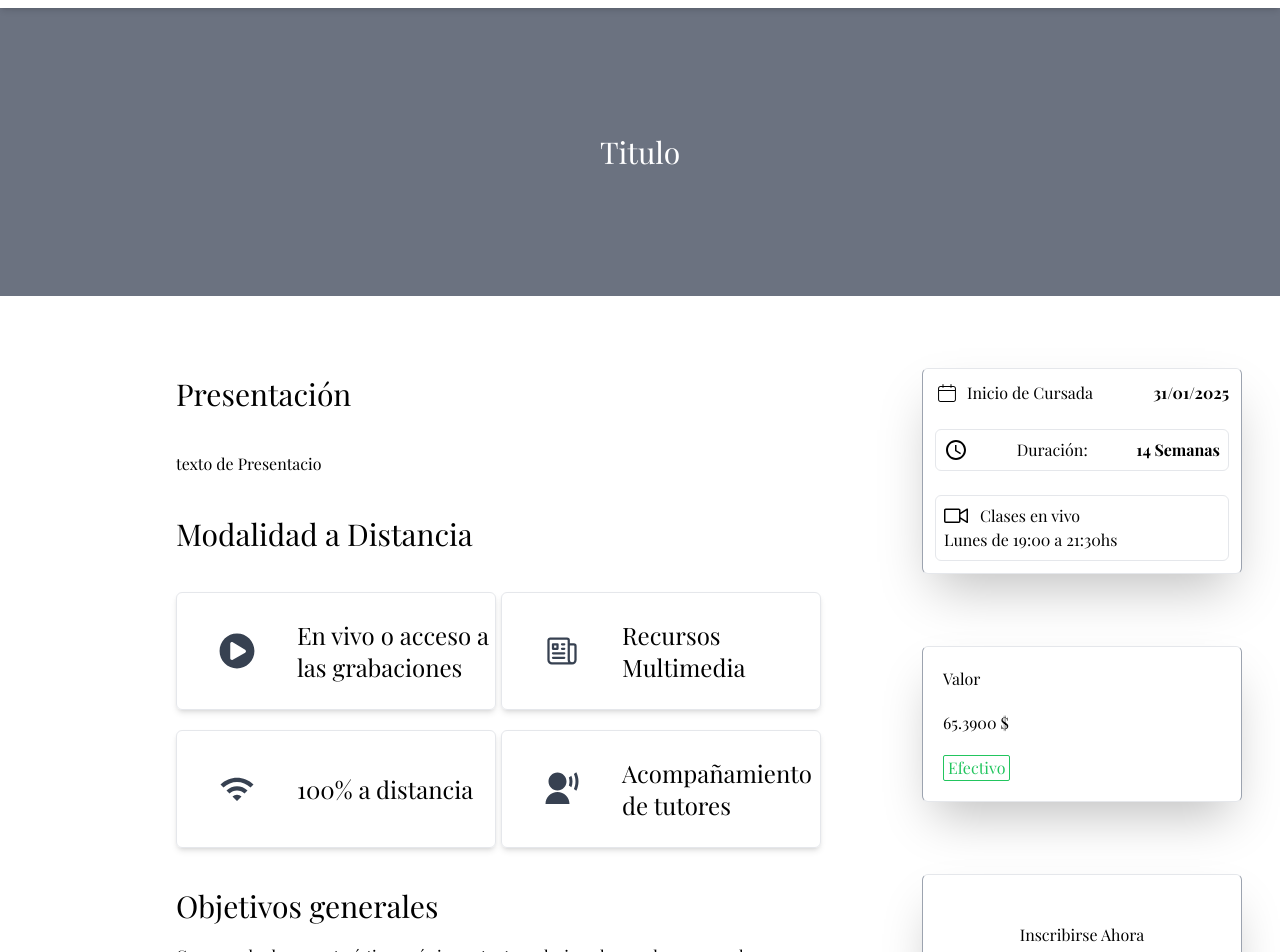
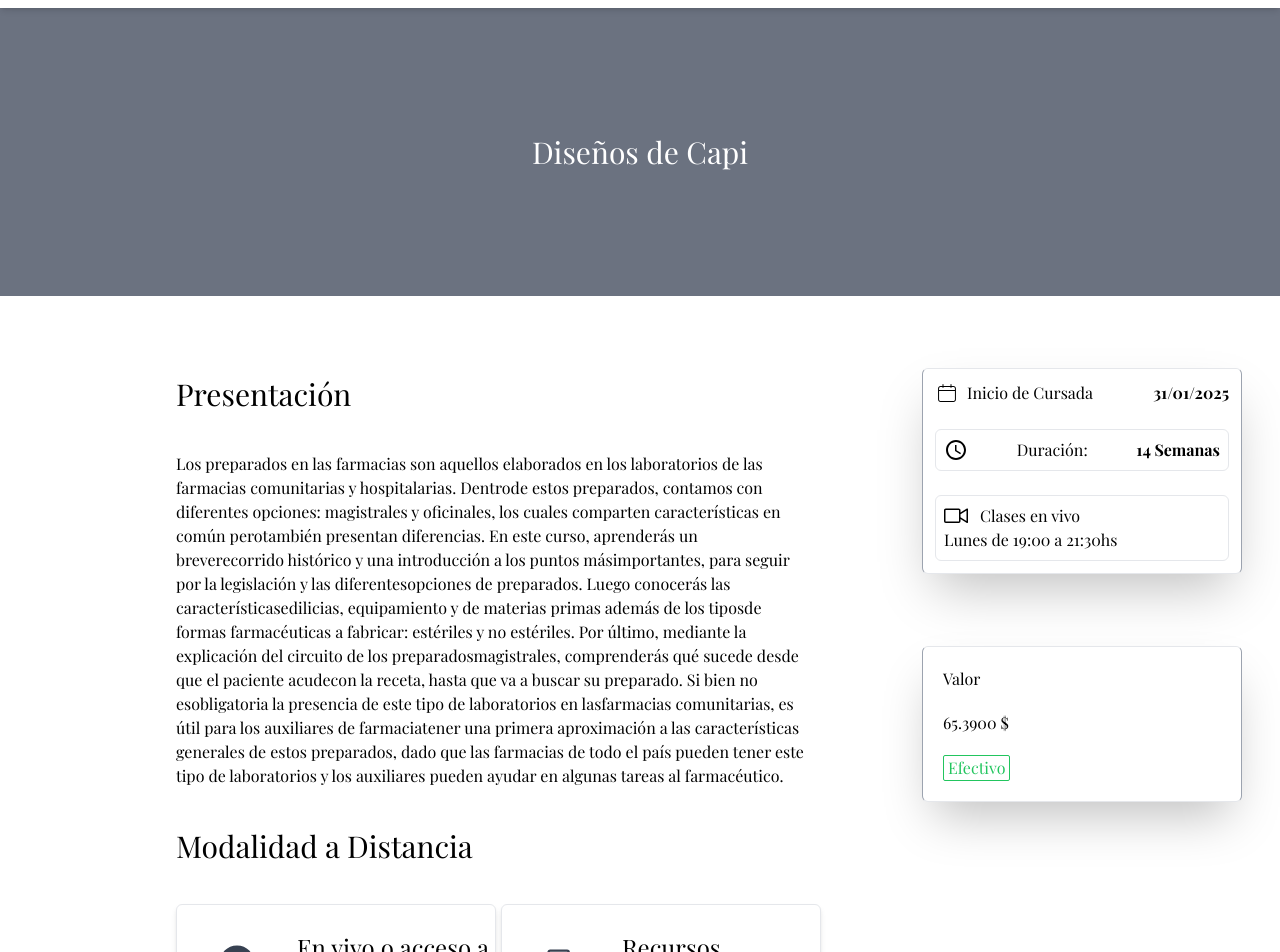
Before and after one commit to miguegomez2706/Manicure, a React (Vite) app in the folder Manicura/: page /InfoCurso in a window 1280 px wide. Shown: the part 80-1032 px from the top of the page. Built offline with nearby package versions, Linux system fonts and the light colour scheme.

Commit message:
Sacando botones para dejarlo statico

```diff
--- a/Manicura/src/components/atoms/TextSwiper.jsx
+++ b/Manicura/src/components/atoms/TextSwiper.jsx
@@ -17,11 +17,10 @@ const TextSwiper = () => {
       </h1>
       <div className="mt-5 sm:mt-8 flex justify-center w-full">
         <Btn
-          text="Reserva una cita"
+          text="Ver Servicios"
           onClick={() => navigate("/turnos")}
           className="px-7 py-3  text-white cursor-pointer text-xl mt-8 sm:mt-4 border-2 border-solid border-gray-900 hover:bg-buttonHover hover:border-gray-900 bg-gray-900 hover:bg-transparent"
         />
-        Reserva una cita
       </div>
     </div>
   );
--- a/Manicura/src/components/molecules/homeSwiper/HomeSwiper.jsx
+++ b/Manicura/src/components/molecules/homeSwiper/HomeSwiper.jsx
@@ -1,4 +1,4 @@
-import ReusableSwiper from "../organisms/ReusableSwiper";
+import ReusableSwiper from "../../organisms/ReusableSwiper";
 import "swiper/css";
 import TextSwiper from "../../atoms/TextSwiper";
 
--- a/Manicura/src/components/organisms/InfoCurso.jsx
+++ b/Manicura/src/components/organisms/InfoCurso.jsx
@@ -5,11 +5,11 @@ import { RiUserVoiceFill } from "react-icons/ri";
 import { CiCalendar } from "react-icons/ci";
 import { GoDeviceCameraVideo } from "react-icons/go";
 import BgWhiteCard from "../atoms/BgWhiteCard";
-import Btn from "../atoms/Btn";
+// import Btn from "../atoms/Btn";
 
 const InfoCurso = ({
-  titulo = "Titulo",
-  textPresentation = "texto de Presentacio",
+  titulo = "Diseños de Capi",
+  textPresentation = " Los preparados en las farmacias son aquellos elaborados en los laboratorios de las farmacias comunitarias y hospitalarias. Dentrode estos preparados, contamos con diferentes opciones: magistrales              y oficinales, los cuales comparten características en común perotambién presentan diferencias. En este curso, aprenderás un breverecorrido histórico y una introducción a los puntos másimportantes, para seguir por la legislación y las diferentesopciones de preparados. Luego conocerás las característicasedilicias, equipamiento y de materias primas además de los tiposde formas farmacéuticas a fabricar: estériles y no estériles. Por último, mediante la explicación del circuito de los preparadosmagistrales, comprenderás qué sucede desde que el paciente acudecon la receta, hasta que va a buscar su preparado. Si bien no esobligatoria la presencia de este tipo de laboratorios en lasfarmacias comunitarias, es útil para los auxiliares de farmaciatener una primera aproximación a las características generales de estos preparados, dado que las farmacias de todo el país pueden tener este tipo de laboratorios y los auxiliares pueden ayudar en algunas tareas al farmacéutico.",
 }) => {
   return (
     <div className="min-h-screen">
@@ -21,25 +21,7 @@ const InfoCurso = ({
           <div className="my-10">
             <h3 className="text-3xl mb-10">Presentación</h3>
             <p>
-              {/* Los preparados en las farmacias son aquellos elaborados en los
-              laboratorios de las farmacias comunitarias y hospitalarias. Dentro
-              de estos preparados, contamos con diferentes opciones: magistrales
-              y oficinales, los cuales comparten características en común pero
-              también presentan diferencias. En este curso, aprenderás un breve
-              recorrido histórico y una introducción a los puntos más
-              importantes, para seguir por la legislación y las diferentes
-              opciones de preparados. Luego conocerás las características
-              edilicias, equipamiento y de materias primas además de los tipos
-              de formas farmacéuticas a fabricar: estériles y no estériles. Por
-              último, mediante la explicación del circuito de los preparados
-              magistrales, comprenderás qué sucede desde que el paciente acude
-              con la receta, hasta que va a buscar su preparado. Si bien no es
-              obligatoria la presencia de este tipo de laboratorios en las
-              farmacias comunitarias, es útil para los auxiliares de farmacia
-              tener una primera aproximación a las características generales de
-              estos preparados, dado que las farmacias de todo el país pueden
-              tener este tipo de laboratorios y los auxiliares pueden ayudar en
-              algunas tareas al farmacéutico.
+              {/*
                */}
               {textPresentation}
             </p>
@@ -132,7 +114,7 @@ const InfoCurso = ({
                 </div>
               </div>
             </BgWhiteCard>
-            <BgWhiteCard customStyle="p-5 min-w-80">
+            {/* <BgWhiteCard customStyle="p-5 min-w-80">
               <div className="px-5">
                 <Btn
                   textColor="text-black"
@@ -145,7 +127,7 @@ const InfoCurso = ({
                   bgColor="trashover:bg-buttonHover hover:border-gray-900 bg-gray-900 hover:bg-transparent hover:text-black"
                 />
               </div>
-            </BgWhiteCard>
+            </BgWhiteCard> */}
           </div>
         </div>
       </div>
--- a/Manicura/src/components/organisms/ListCurso.jsx
+++ b/Manicura/src/components/organisms/ListCurso.jsx
@@ -1,7 +1,6 @@
 import Curso from "../cursos/Curso";
 import { contenidoCursos } from "../../assets/dataStore";
 import { useEffect, useState } from "react";
-import FormularioReserva from "../services/FormularioReserva";
 
 const ListCurso = () => {
   const [isVisible, setIsVisible] = useState(false);
@@ -14,14 +13,6 @@ const ListCurso = () => {
     setTimeout(() => setIsVisible(true), 1);
   }, []);
 
-  const handleFormularioSubmit = (formData) => {
-    console.log("Datos enviados desde Confirm:", formData);
-  };
-
-  const fields = [
-    { name: "Direccion", label: "Direccion", required: true },
-    { name: "apellido", label: "Apellido", required: true },
-  ];
   return (
     <div
       className={` 2xl:px-44 animate-fade-in transition-opacity duration-700 ease-in-out ${
@@ -39,7 +30,6 @@ const ListCurso = () => {
             />
           </div>
         ))}
-        <FormularioReserva onSubmit={handleFormularioSubmit} fields={fields} />
       </div>
     </div>
   );
--- a/Manicura/src/components/services/Turnos.jsx
+++ b/Manicura/src/components/services/Turnos.jsx
@@ -49,17 +49,17 @@ const Turnos = () => {
             <p className="text-sm sm:text-[1.2rem] text-gray-700 mb-5">
               {servicio.descripcion}
             </p>
-            <p className="text-sm sm:text-lg text-gray-900 mb-10">
+            <p className="text-sm sm:text-lg text-gray-900">
               Precio:
               <span className="font-numeros font-bold ml-2">
                 ${servicio.precio.toLocaleString("es-ES")}
               </span>
             </p>
-            <Btn
+            {/* <Btn
               text="Reservar ahora" // Texto del botón
               onClick={() => openModal(servicio)} // Acción para abrir el modal con el servicio seleccionado
               className="w-full px-7 py-3 bg-button text-white cursor-pointer text-xl mt-8 sm:mt-4 border-2 border-solid border-gray-900 hover:bg-buttonHover hover:border-gray-900"
-            />
+            /> */}
           </div>
         ))}
       </div>
```
